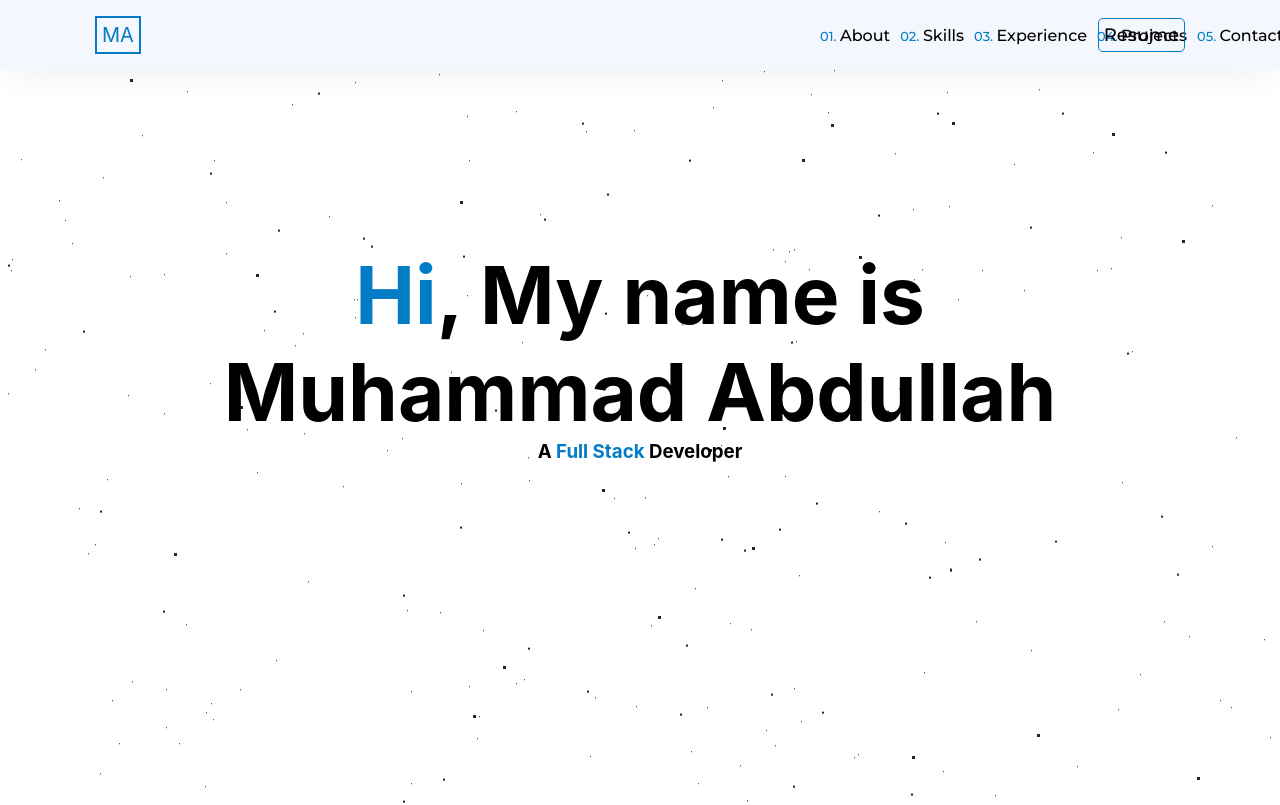
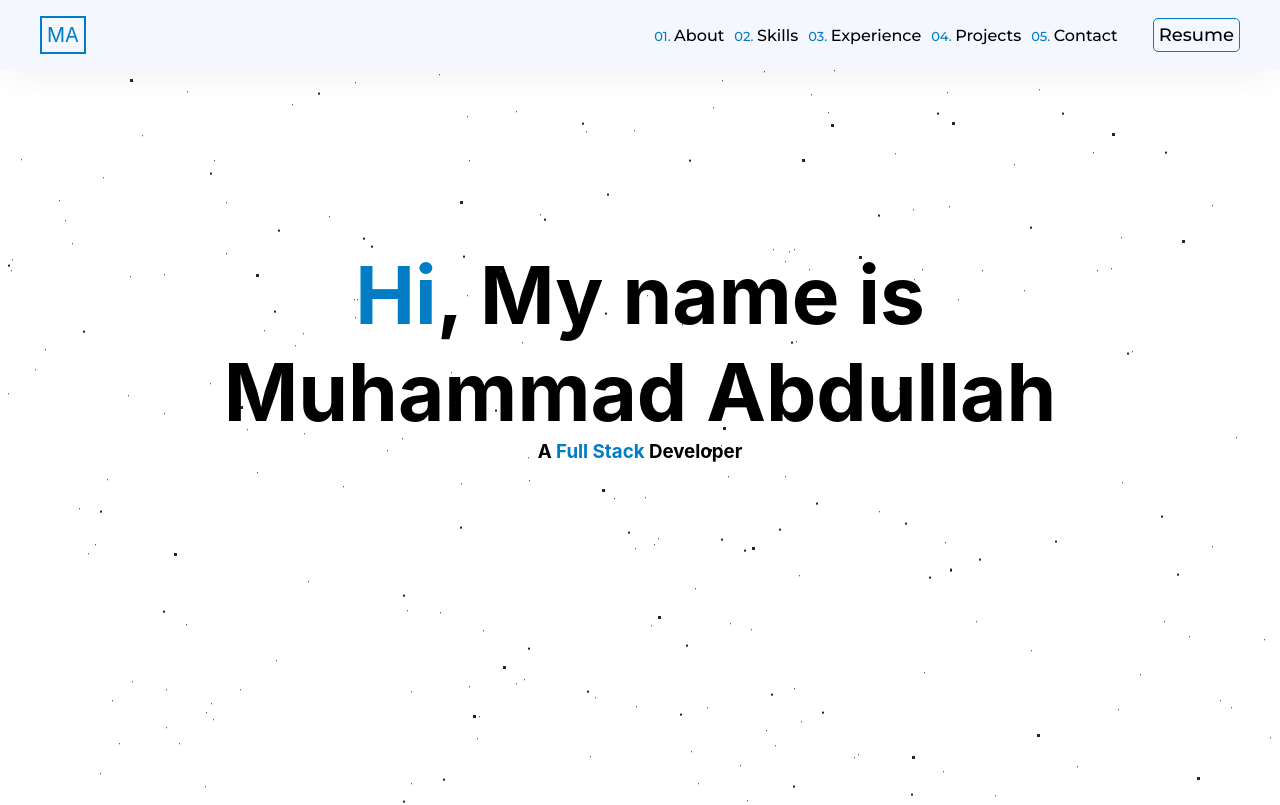
Before and after one commit to cpluspluswiz/react-portfolio, a React (Create React App) app: page / in a window 1280 px wide. Shown: the top 805 px of the page. Built offline with nearby package versions, Linux system fonts and the light colour scheme.

Commit message:
navbar css fix

```diff
--- a/package.json
+++ b/package.json
@@ -12,7 +12,7 @@
     "@types/react-dom": "^17.0.0",
     "react": "^17.0.2",
     "react-dom": "^17.0.2",
-    "react-scripts": "4.0.3",
+    "react-scripts": "^5.0.1",
     "typescript": "^4.1.2",
     "web-vitals": "^1.0.1"
   },
--- a/src/styles/navbar.css
+++ b/src/styles/navbar.css
@@ -7,7 +7,7 @@
     overflow: hidden;
     top: 0;
     width: 100%;
-    padding: 0px 95px;
+    padding: 0px 40px;
     z-index: 3;
     background-color: var(--backgroundColor);
     box-shadow: 0 12px 34px -11px rgb(65 62 101 / 10%);
@@ -21,15 +21,18 @@
     width: 20%;
 }
 
-.nav-links a  {
+.nav-links a {
     padding: 5px;
+}
+
+.nav-right>a {
+    margin-left: 30px;
 }
 
 .nav-right {
     display: flex;
     justify-content: space-between;
     align-items: center;
-    width: 370px;
 }
 
 .list-num {
@@ -48,25 +51,30 @@
     .navbar {
         padding: 0px 10px
     }
+
     .nav-right {
         justify-content: flex-end;
     }
-    .nav-right  a {
+
+    .nav-right a {
         font-size: 14px;
         font-weight: 400;
     }
+
     .nav-links {
         margin-right: 150px;
     }
+
     .list-num {
         display: none;
     }
 }
 
 @media only screen and (max-width: 600px) {
-    .nav-right  a {
+    .nav-right a {
         font-size: 11px;
     }
+
     .nav-links {
         margin-right: 100px;
     }
@@ -76,9 +84,11 @@
     #resume {
         margin-right: 60px;
     }
+
     .nav-links {
         margin-right: 85px;
     }
+
     .nav-links a {
         padding: 2px;
     }
```
Also changed, not shown: 1 other file (tests, documents, lock files or other folders).
